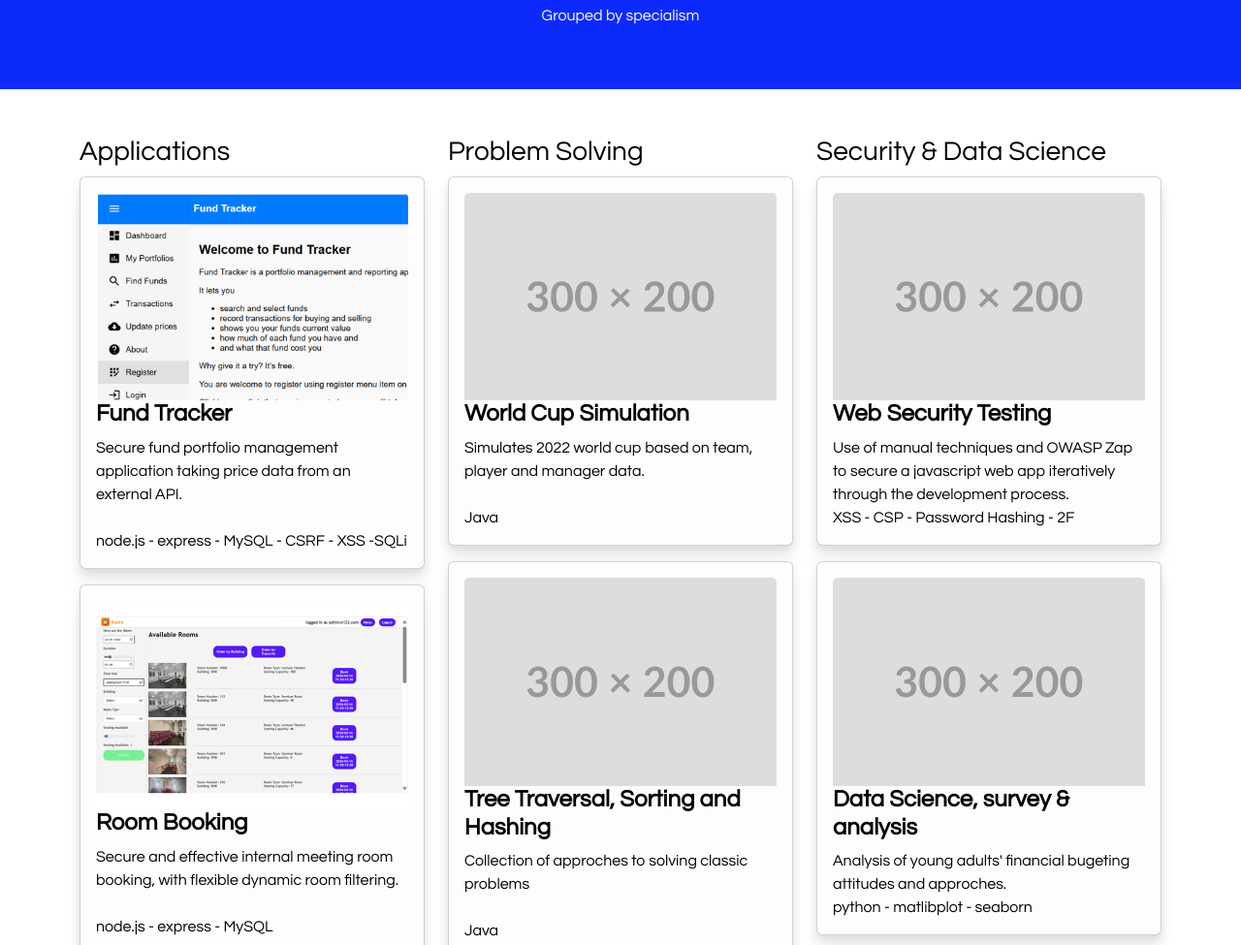
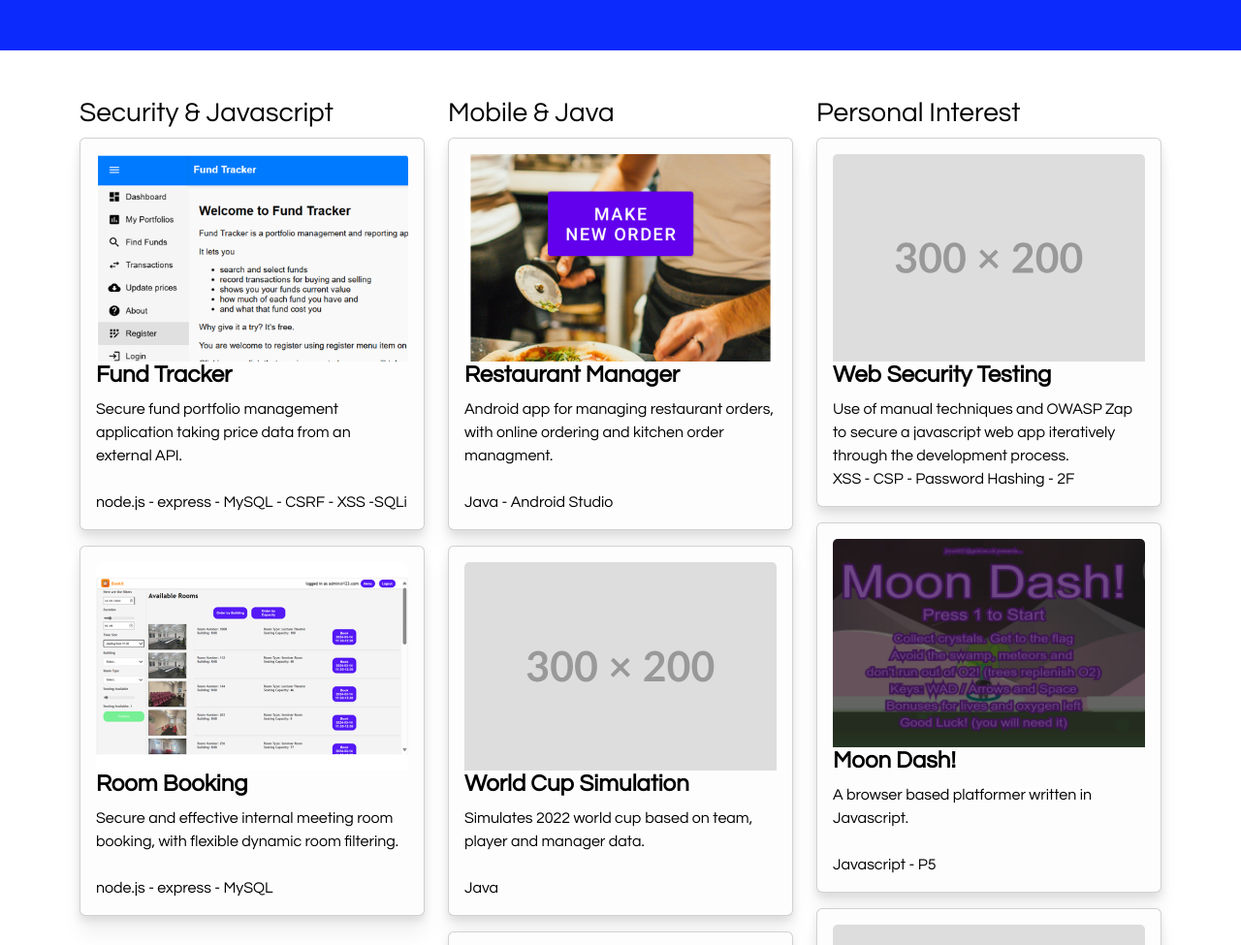
Before and after one commit to jbrun001/jbrun001.github.io, a plain HTML site: page allprojects.html in a window 1280 px wide. Shown: the part 196-1171 px from the top of the page at 97% size. Drawn offline with nearby package versions, Linux system fonts and the light colour scheme.

Commit message:
update of categories and moondash

```diff
--- a/allprojects.html
+++ b/allprojects.html
@@ -48,7 +48,6 @@
       <!-- blue rectangle at top of page introducing content -->
       <div class="container text-center">
         <h1 class="text-white"><br>Projects Portfolio</h1>
-        <p class="text-white">Grouped by specialism</p>
       </div>
     </header>
 
@@ -58,7 +57,7 @@
         the featured projects will immediately follow -->
 
         <section id="Applications" class="col-md-4">
-          <h3>Applications</h3>
+          <h3>Security & Javascript</h3>
           <div class="card-deck mb-4">
             <!-- each project is a card which contains an image, then project detail which is a title and a description of the project -->
             <a href="https://github.com/jbrun001/APIProject/blob/main/documentation/portfolio-highlights.md" class="card-link">
@@ -77,52 +76,38 @@
                 <p class="card-text">Secure and effective internal meeting room booking, with flexible dynamic room filtering. </br></br>node.js - express - MySQL</p>
               </article>
             </a>
+          </div>
+        </section>
+        <section id="ProblemSolving" class="col-md-4">
+          <h3>Mobile & Java</h3>
+          <!-- the project summaries are three cards using bootstrap card-deck css but restyled -->
+          <div class="card-deck mb-4">
+            <!-- each project is a card which contains an image, then project detail which is a title and a description of the project -->
             <a href="https://github.com/jbrun001/restaurantapp/blob/main/README.md" class="card-link">
               <article class="card">
                 <img src="./media/projects/project-restaurantapp900x600.png" alt="Resturant Manager" class="card-img-top">
                 <!-- project detail - a title and a description -->
                 <h4 class="card-title">Restaurant Manager</h4>
-                <p class="card-text">Android app for managing restaurant orders, with online ordering and kitchen order managment. </br>Java - Android Studio</p>
+                <p class="card-text">Android app for managing restaurant orders, with online ordering and kitchen order managment. </br></br>Java - Android Studio</p>
               </article>
             </a>
-            <article class="card">
-              <!-- this card links to the game moon dash on igor, the bootstrap class stretched link makes the whole card clickable -->
-              <a href="https://doc.gold.ac.uk/~jbrun001/programming/week7/index.html" class="stretched-link">
-                <img src="./media/projects/project-moondash300x200.png" alt="Project Moon Dash image" class="card-img-top">
-              </a>
-              <!-- project detail - a title and a description -->
-              <h4 class="card-title">Moon Dash!</h4>
-              <p class="card-text">A browser based platformer written in Javascript. </br>Click to play! </br>Javascript - P5</p>
-            </article>
-          </div>
-        </section>
-        <section id="ProblemSolving" class="col-md-4">
-          <h3>Problem Solving</h3>
-          <!-- the project summaries are three cards using bootstrap card-deck css but restyled -->
-          <div class="card-deck mb-4">
-            <!-- each project is a card which contains an image, then project detail which is a title and a description of the project -->
             <article class="card">
               <img src="./media/projects/300x200.svg" alt="World Cup Simulation" class="card-img-top">
               <!-- project detail - a title and a description -->
               <h4 class="card-title">World Cup Simulation</h4>
               <p class="card-text">Simulates 2022 world cup based on team, player and manager data. </br></br>Java</p>
             </article>
+
             <article class="card">
               <img src="./media/projects/300x200.svg" alt="" class="card-img-top">
               <!-- project detail - a title and a description -->
               <h4 class="card-title">Tree Traversal, Sorting and Hashing</h4>
               <p class="card-text">Collection of approches to solving classic problems</br></br>Java</p>
             </article>
-            <article class="card">
-              <img src="./media/projects/300x200.svg" alt="Word based puzzle" class="card-img-top">
-              <!-- project detail - a title and a description -->
-              <h4 class="card-title">Word Based Puzzle</h4>
-              <p class="card-text">Word based puzzle with a dynamic keyboard</br></br>Java</p>
-            </article>
           </div>
         </section>
         <section id="DataScience" class="col-md-4">
-          <h3>Security & Data Science</h3>
+          <h3>Personal Interest</h3>
           <div class="card-deck mb-4">
             <!-- each project is a card which contains an image, then project detail which is a title and a description of the project -->
             <article class="card">
@@ -132,10 +117,19 @@
               <p class="card-text">Use of manual techniques and OWASP Zap to secure a javascript web app iteratively through the development process. </br>XSS - CSP - Password Hashing - 2F</p>
             </article>
             <article class="card">
-              <img src="./media/projects/300x200.svg" alt="Data Science" class="card-img-top">
+              <!-- this card links to the game moon dash on igor, the bootstrap class stretched link makes the whole card clickable -->
+              <a href="https://github.com/jbrun001/moondash/blob/main/README.md" class="stretched-link">
+                <img src="./media/projects/project-moondash300x200.png" alt="Project Moon Dash image" class="card-img-top">
+              </a>
               <!-- project detail - a title and a description -->
-              <h4 class="card-title">Data Science, survey & analysis</h4>
-              <p class="card-text">Analysis of young adults' financial bugeting attitudes and approches. </br>python - matlibplot - seaborn</p>
+              <h4 class="card-title">Moon Dash!</h4>
+              <p class="card-text">A browser based platformer written in Javascript. </br>  </br>Javascript - P5</p>
+            </article>
+            <article class="card">
+              <img src="./media/projects/300x200.svg" alt="Word based puzzle" class="card-img-top">
+              <!-- project detail - a title and a description -->
+              <h4 class="card-title">Word Based Puzzle</h4>
+              <p class="card-text">Word based puzzle with a dynamic keyboard</br></br>Java</p>
             </article>
         </section>
       </div>
```
